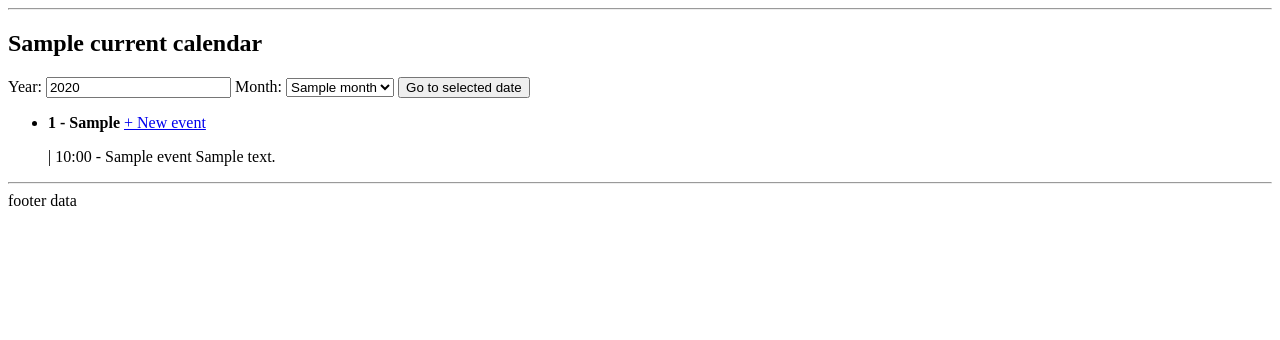
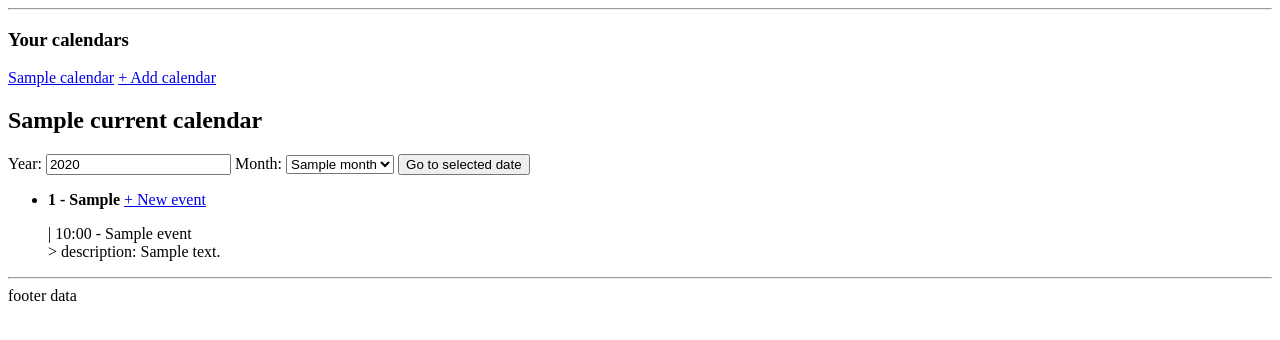
Before and after one commit to PopeFrancisI/rodzynka, a Django app: template templates/calendar_detail.html in a window 1280 px wide. Shown: the part 26-366 px from the top of the page. Run offline with Django 3.2, Linux system fonts and the light colour scheme; the template is opened without the code that fills it: most values are stand-ins (such as "Sample title", 1, 10 or a date in 2020).

Commit message:
adding new calendar

```diff
--- a/Rodzynka/urls.py
+++ b/Rodzynka/urls.py
@@ -19,7 +19,7 @@ from django.contrib.auth.views import LoginView, LogoutView
 from django.urls import path, re_path
 
 from Rodzynka import settings
-from calendars.views import CalendarDetailView, EventCreateView
+from calendars.views import CalendarDetailView, EventCreateView, CalendarCreateView
 from family.views import FamilyMainView, FamilyPickView, IndexView, FamilyCreateView, FamilyInviteView, FamilyJoinView, \
     FamilyAddUserView, FamilyRequestJoinView
 from gallery.views import GalleryPickView, GalleryDetailView, GalleryMediaCreateView, GalleryMediaDeleteView, \
@@ -68,6 +68,8 @@ urlpatterns = [
             CalendarDetailView.as_view(), name='calendar_detail'),
     re_path(r'^family/(?P<family_slug>[a-z\d-]+)/calendar/(?P<calendar_pk>[\d]+)/(?P<year>[\d]{4})/(?P<month>[\d]+)/$',
             CalendarDetailView.as_view(), name='calendar_detail'),
+    re_path(r'^family/(?P<family_slug>[a-z\d-]+)/calendar/create/$',
+            CalendarCreateView.as_view(), name='calendar_create'),
     re_path(r'^family/(?P<family_slug>[a-z\d-]+)/calendar/(?P<calendar_pk>[\d]+)/event/add/'
             r'(?P<year>[\d]{4})/(?P<month>[\d]+)/(?P<day>[\d]+)$',
             EventCreateView.as_view(), name='event_create'),
--- a/calendars/models.py
+++ b/calendars/models.py
@@ -13,7 +13,7 @@ class Calendar(models.Model):
 
 def create_calendar(name, family, is_main=False, users=None):
 
-    if is_main or not users:
+    if is_main:
         users = family.user.all()
 
     calendar = Calendar.objects.create(
--- a/templates/calendar_detail.html
+++ b/templates/calendar_detail.html
@@ -1,8 +1,13 @@
 {% extends 'family_base.html' %}
 
 {% block family_content %}
+    <h3>Your calendars</h3>
+        {% for calendar in user_calendars %}
+            <a href="{% url 'calendar_detail' family_slug=family.slug calendar_pk=calendar.id%}">{{ calendar.name }}</a>
+        {% endfor %}
+        <a href="{% url 'calendar_create' family_slug=family.slug %}">+ Add calendar</a>
+    <h2>{{ current_calendar.name }}</h2>
 
-    <h2>{{ current_calendar.name }}</h2>
 
     <form action="{% url 'calendar_detail' family_slug=family.slug calendar_pk=current_calendar.id %}" method="post">
         {% csrf_token %}
@@ -18,7 +23,6 @@
                         {% endif %}
                 >{{ month_name }}</option>
             {% endfor %}
-
         </select>
         <input type="submit" value="Go to selected date">
     </form>
@@ -43,7 +47,8 @@
                         {% endif %}
                         - {{ event.title }}
                         {% if event.description %}
-                            {{ event.description }}
+                            <br>
+                            &gt; description: {{ event.description }}
                         {% endif %}
                     </p>
                 {% empty %}
```
Also changed, not shown: calendars/views.py (+19 -3 lines), templates/calendar_create.html (added, +13 -0 lines). Lines whose indentation alone changed are shown as unchanged.
